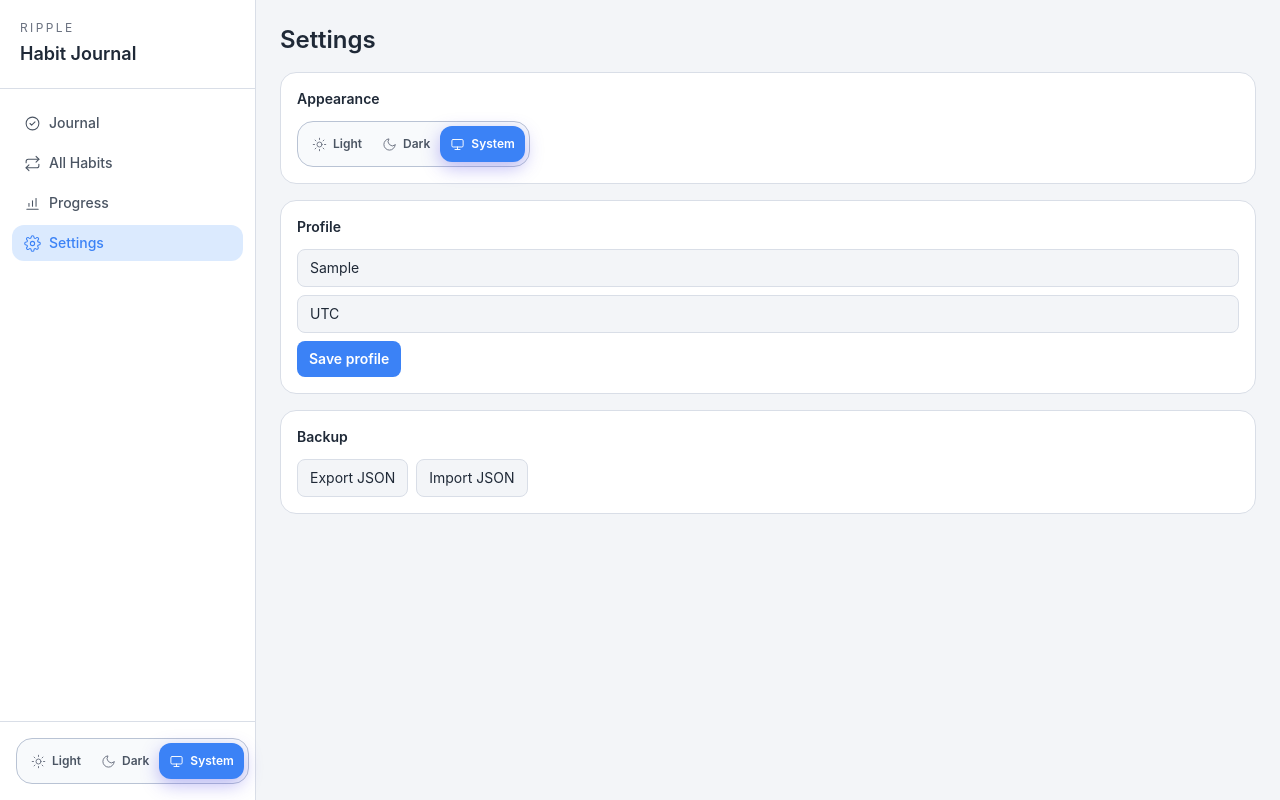
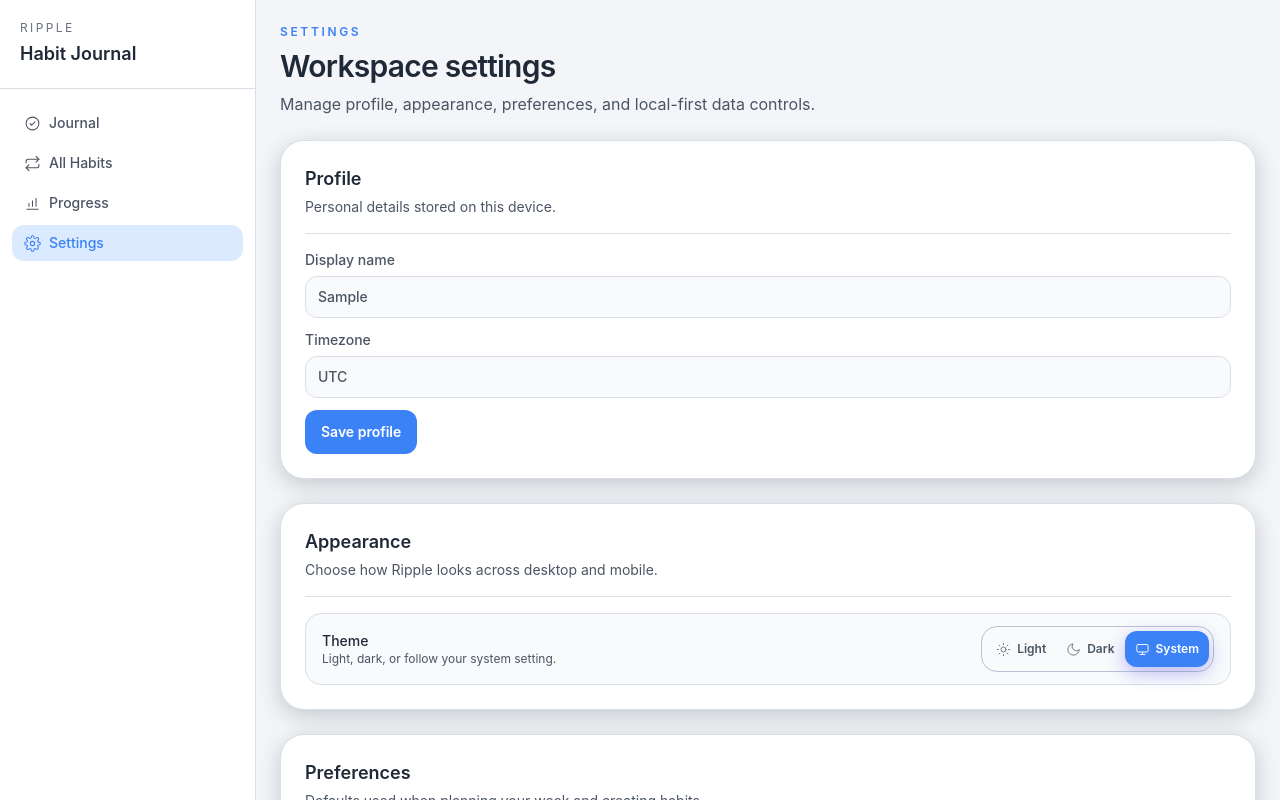
Before and after one commit to rasyidbejay/ripplehabits, a React (Vite) app: page /settings in a window 1280 px wide. Both pictures are taken after typing "Sample" into the empty fields and a click on the button "Save profile". Shown: the top 800 px of the page. Built offline with nearby package versions, Linux system fonts and the light colour scheme.

Commit message:
Build practical local-first settings screen

```diff
--- a/src/App.tsx
+++ b/src/App.tsx
@@ -11,7 +11,7 @@ import { SettingsPage } from './pages/SettingsPage'
 const detectTimezone = () => Intl.DateTimeFormat().resolvedOptions().timeZone || 'UTC'
 
 const App = () => {
-  const { user, isFirstRun, createUser, updateUser, exportAll, importAll } = useLocalUser()
+  const { user, isFirstRun, createUser, updateUser, exportAll, importAll, resetAll } = useLocalUser()
 
   return (
     <>
@@ -25,7 +25,7 @@ const App = () => {
             path="/settings"
             element={
               user ? (
-                <SettingsPage user={user} onSave={updateUser} onExport={exportAll} onImport={importAll} />
+                <SettingsPage user={user} onSave={updateUser} onExport={exportAll} onImport={importAll} onReset={resetAll} />
               ) : (
                 <section className="space-y-2">
                   <h1 className="text-xl font-semibold">Complete onboarding to access settings.</h1>
--- a/src/components/HabitForm.tsx
+++ b/src/components/HabitForm.tsx
@@ -2,6 +2,7 @@ import { useEffect, useMemo, useState } from 'react'
 import type { FormEvent } from 'react'
 import type { Habit, HabitCategory, HabitFrequencyType, Weekday } from '../types/models'
 import { ActionButton, FormField, SecondaryButton } from './ui/primitives'
+import { storage } from '../utils/storage'
 
 type HabitFormValues = {
   name: string
@@ -33,11 +34,11 @@ const WEEKDAY_OPTIONS: { label: string; value: Weekday }[] = [
   { label: 'Thu', value: 'thursday' }, { label: 'Fri', value: 'friday' }, { label: 'Sat', value: 'saturday' }, { label: 'Sun', value: 'sunday' },
 ]
 
-const defaultValues: HabitFormValues = {
+const getDefaultValues = (): HabitFormValues => ({
   name: '',
   description: '',
   category: 'health',
-  frequencyType: 'daily',
+  frequencyType: storage.get('userPreferences')?.defaultHabitFrequency ?? 'daily',
   targetDays: [],
   targetValue: 1,
   unit: '',
@@ -46,12 +47,12 @@ const defaultValues: HabitFormValues = {
   emoji: '✨',
   icon: 'sparkles',
   isArchived: false,
-}
+})
 
 const humanize = (value: string) => value.replaceAll('_', ' ').replace(/\b\w/g, (char) => char.toUpperCase())
 
 export const HabitForm = ({ onSubmit, initialValues, submitLabel = 'Save habit', onCancel }: HabitFormProps) => {
-  const valuesFromProps = useMemo(() => initialValues ?? defaultValues, [initialValues])
+  const valuesFromProps = useMemo(() => initialValues ?? getDefaultValues(), [initialValues])
   const [values, setValues] = useState<HabitFormValues>(valuesFromProps)
   const [error, setError] = useState('')
 
@@ -81,7 +82,7 @@ export const HabitForm = ({ onSubmit, initialValues, submitLabel = 'Save habit',
       isArchived: values.isArchived,
     })
 
-    if (!initialValues) setValues(defaultValues)
+    if (!initialValues) setValues(getDefaultValues())
   }
 
   return (
--- a/src/hooks/useLocalUser.ts
+++ b/src/hooks/useLocalUser.ts
@@ -4,6 +4,7 @@ import {
   exportAppData,
   getUserProfile,
   importAppData,
+  resetLocalAppData,
   saveUserProfile,
 } from '../utils/storage'
 
@@ -47,6 +48,11 @@ export const useLocalUser = () => {
     return result
   }
 
+  const resetAll = () => {
+    resetLocalAppData()
+    setUser(null)
+  }
+
   return {
     user,
     isFirstRun,
@@ -54,5 +60,6 @@ export const useLocalUser = () => {
     updateUser,
     exportAll: exportAppData,
     importAll,
+    resetAll,
   }
 }
--- a/src/pages/ProgressPage.tsx
+++ b/src/pages/ProgressPage.tsx
@@ -3,12 +3,6 @@ import { useMemo, useState } from 'react'
 import { Bar, BarChart, CartesianGrid, ResponsiveContainer, Tooltip, XAxis, YAxis } from 'recharts'
 import { CompletionLineChart } from '../components/charts/CompletionLineChart'
 import { useHabits } from '../hooks/useHabits'
-import {
-  getConsistencyGridData,
-  getMonthlySummary,
-  getPerformanceListData,
-  getWeekdayDistribution,
-} from '../utils/habitAnalytics'
 import { storage } from '../utils/storage'
 import { calculateCurrentStreak, calculateLongestStreak } from '../utils/streaks'
 
--- a/src/pages/SettingsPage.tsx
+++ b/src/pages/SettingsPage.tsx
@@ -1,73 +1,214 @@
 import { useRef, useState } from 'react'
 import type { ChangeEvent, FormEvent } from 'react'
+import { ConfirmDialog } from '../components/ConfirmDialog'
 import { ThemeSwitcher } from '../components/ThemeSwitcher'
+import { ActionButton, AppPageHeader, FormField, SectionCard, SecondaryButton, SettingsRow } from '../components/ui/primitives'
+import type { HabitFrequencyType, UserPreferences, Weekday } from '../types/models'
 import type { UserProfile } from '../types/user'
-
-export const SettingsSection = ({ title, children }: { title: string; children: React.ReactNode }) => (
-  <section className="rounded-2xl border border-border bg-surface-secondary p-4">
-    <h2 className="text-sm font-semibold">{title}</h2>
-    <div className="mt-3">{children}</div>
-  </section>
-)
+import { getRootStorageKey, storage } from '../utils/storage'
 
 type Props = {
   user: UserProfile
   onSave: (updates: { name: string; timezone: string }) => void
   onExport: () => string
   onImport: (value: string) => { ok: boolean; message: string }
+  onReset: () => void
 }
 
-export const SettingsPage = ({ user, onSave, onExport, onImport }: Props) => {
+const weekOptions: Array<{ label: string; value: Weekday }> = [
+  { label: 'Sunday', value: 'sunday' },
+  { label: 'Monday', value: 'monday' },
+  { label: 'Tuesday', value: 'tuesday' },
+  { label: 'Wednesday', value: 'wednesday' },
+  { label: 'Thursday', value: 'thursday' },
+  { label: 'Friday', value: 'friday' },
+  { label: 'Saturday', value: 'saturday' },
+]
+
+const habitBehaviorOptions: Array<{ label: string; value: HabitFrequencyType }> = [
+  { label: 'Daily', value: 'daily' },
+  { label: 'Weekly', value: 'weekly' },
+  { label: 'Specific days', value: 'specific_days' },
+  { label: 'Custom target', value: 'custom_target' },
+]
+
+const detectTimezone = () => Intl.DateTimeFormat().resolvedOptions().timeZone || 'UTC'
+const formatDateForFilename = () => new Date().toISOString().slice(0, 10)
+
+const getPreferenceDefaults = (): UserPreferences => ({
+  name: '',
+  timezone: detectTimezone(),
+  theme: 'system',
+  weekStartsOn: 'monday',
+  remindersEnabled: false,
+  defaultHabitColor: '#6366f1',
+  compactMode: false,
+  defaultHabitFrequency: 'daily',
+  updatedAt: new Date().toISOString(),
+})
+
+const readStoredPreferences = (): UserPreferences => {
+  const defaults = getPreferenceDefaults()
+  const current = storage.get('userPreferences')
+  if (!current) {
+    return defaults
+  }
+
+  return {
+    ...defaults,
+    ...current,
+    weekStartsOn: weekOptions.some((item) => item.value === current.weekStartsOn) ? current.weekStartsOn : defaults.weekStartsOn,
+    defaultHabitFrequency: habitBehaviorOptions.some((item) => item.value === current.defaultHabitFrequency)
+      ? current.defaultHabitFrequency
+      : defaults.defaultHabitFrequency,
+  }
+}
+
+export const SettingsPage = ({ user, onSave, onExport, onImport, onReset }: Props) => {
   const [name, setName] = useState(user.name)
   const [timezone, setTimezone] = useState(user.timezone)
+  const [weekStartsOn, setWeekStartsOn] = useState<Weekday>(() => readStoredPreferences().weekStartsOn)
+  const [defaultHabitFrequency, setDefaultHabitFrequency] = useState<HabitFrequencyType>(() => readStoredPreferences().defaultHabitFrequency)
   const [notice, setNotice] = useState('')
   const [error, setError] = useState('')
+  const [showResetConfirm, setShowResetConfirm] = useState(false)
   const fileInputRef = useRef<HTMLInputElement>(null)
 
-  const submit = (event: FormEvent<HTMLFormElement>) => {
+  const storageSummary = `${storage.list('habits').length + storage.list('checkIns').length + storage.list('achievements').length + storage.list('routines').length} local records`
+
+  const saveProfile = (event: FormEvent<HTMLFormElement>) => {
     event.preventDefault()
-    onSave({ name: name.trim(), timezone: timezone.trim() })
-    setNotice('Saved changes.')
+    if (!name.trim()) {
+      setError('Display name is required.')
+      setNotice('')
+      return
+    }
+
+    onSave({ name: name.trim(), timezone: timezone.trim() || detectTimezone() })
+    setError('')
+    setNotice('Profile saved.')
   }
 
-  const handleImport = async (event: ChangeEvent<HTMLInputElement>) => {
+  const savePreferences = () => {
+    const source = readStoredPreferences()
+    storage.set('userPreferences', {
+      ...source,
+      name: name.trim(),
+      timezone: timezone.trim() || detectTimezone(),
+      weekStartsOn,
+      defaultHabitFrequency,
+      updatedAt: new Date().toISOString(),
+    })
+    setError('')
+    setNotice('Preferences updated.')
+  }
+
+  const exportData = () => {
+    const content = onExport()
+    const blob = new Blob([content], { type: 'application/json' })
+    const url = URL.createObjectURL(blob)
+    const anchor = document.createElement('a')
+    anchor.href = url
+    anchor.download = `ripple-backup-${formatDateForFilename()}.json`
+    anchor.click()
+    URL.revokeObjectURL(url)
+    setError('')
+    setNotice('Backup exported.')
+  }
+
+  const handleImportFile = async (event: ChangeEvent<HTMLInputElement>) => {
     const file = event.target.files?.[0]
     if (!file) return
-    const result = onImport(await file.text())
-    if (result.ok) setNotice(result.message)
-    else setError(result.message)
-    event.target.value = ''
+
+    try {
+      const raw = await file.text()
+      const result = onImport(raw)
+      if (result.ok) {
+        setNotice(result.message)
+        setError('')
+      } else {
+        setError(result.message)
+        setNotice('')
+      }
+    } catch {
+      setError('Import failed: unable to read selected file.')
+      setNotice('')
+    } finally {
+      event.target.value = ''
+    }
   }
 
   return (
-    <div className="space-y-4">
-      <h2 className="text-2xl font-semibold">Settings</h2>
-      <SettingsSection title="Appearance"><ThemeSwitcher /></SettingsSection>
-      <SettingsSection title="Profile">
-        <form onSubmit={submit} className="space-y-2">
-          <input value={name} onChange={(event) => setName(event.target.value)} className="w-full rounded-lg border border-border bg-surface-primary px-3 py-2 text-sm" placeholder="Name" />
-          <input value={timezone} onChange={(event) => setTimezone(event.target.value)} className="w-full rounded-lg border border-border bg-surface-primary px-3 py-2 text-sm" placeholder="Timezone" />
-          <button className="rounded-lg bg-accent px-3 py-2 text-sm font-semibold text-white">Save profile</button>
+    <section className="space-y-6">
+      <AppPageHeader eyebrow="Settings" title="Workspace settings" description="Manage profile, appearance, preferences, and local-first data controls." />
+
+      <SectionCard title="Profile" description="Personal details stored on this device.">
+        <form onSubmit={saveProfile} className="space-y-3">
+          <FormField label="Display name">
+            <input value={name} onChange={(event) => setName(event.target.value)} className="w-full rounded-xl border border-border bg-surface-elevated px-3 py-2.5 text-sm outline-none focus:ring-2 focus:ring-accent/40" />
+          </FormField>
+          <FormField label="Timezone">
+            <input value={timezone} onChange={(event) => setTimezone(event.target.value)} className="w-full rounded-xl border border-border bg-surface-elevated px-3 py-2.5 text-sm outline-none focus:ring-2 focus:ring-accent/40" />
+          </FormField>
+          <ActionButton type="submit">Save profile</ActionButton>
         </form>
-      </SettingsSection>
-      <SettingsSection title="Backup">
-        <div className="flex gap-2">
-          <button onClick={() => {
-            const content = onExport()
-            const blob = new Blob([content], { type: 'application/json' })
-            const url = URL.createObjectURL(blob)
-            const a = document.createElement('a')
-            a.href = url
-            a.download = `ripple-backup-${new Date().toISOString().slice(0, 10)}.json`
-            a.click()
-            URL.revokeObjectURL(url)
-          }} className="rounded-lg border border-border bg-surface-primary px-3 py-2 text-sm">Export JSON</button>
-          <button onClick={() => fileInputRef.current?.click()} className="rounded-lg border border-border bg-surface-primary px-3 py-2 text-sm">Import JSON</button>
-          <input ref={fileInputRef} type="file" accept="application/json" className="hidden" onChange={handleImport} />
+      </SectionCard>
+
+      <SectionCard title="Appearance" description="Choose how Ripple looks across desktop and mobile.">
+        <SettingsRow label="Theme" description="Light, dark, or follow your system setting." trailing={<ThemeSwitcher />} />
+      </SectionCard>
+
+      <SectionCard title="Preferences" description="Defaults used when planning your week and creating habits.">
+        <div className="space-y-3">
+          <FormField label="Week starts on">
+            <select value={weekStartsOn} onChange={(event) => setWeekStartsOn(event.target.value as Weekday)} className="w-full rounded-xl border border-border bg-surface-elevated px-3 py-2.5 text-sm outline-none focus:ring-2 focus:ring-accent/40">
+              {weekOptions.map((option) => <option key={option.value} value={option.value}>{option.label}</option>)}
+            </select>
+          </FormField>
+          <FormField label="Default habit behavior">
+            <select value={defaultHabitFrequency} onChange={(event) => setDefaultHabitFrequency(event.target.value as HabitFrequencyType)} className="w-full rounded-xl border border-border bg-surface-elevated px-3 py-2.5 text-sm outline-none focus:ring-2 focus:ring-accent/40">
+              {habitBehaviorOptions.map((option) => <option key={option.value} value={option.value}>{option.label}</option>)}
+            </select>
+          </FormField>
+          <SecondaryButton type="button" onClick={savePreferences}>Save preferences</SecondaryButton>
         </div>
-      </SettingsSection>
+      </SectionCard>
+
+      <SectionCard title="Data" description="All Ripple data is local-first and stays in your browser unless you export it.">
+        <div className="space-y-3">
+          <SettingsRow label="Storage" description={`Stored under ${getRootStorageKey()} (${storageSummary}).`} />
+          <div className="flex flex-col gap-2 sm:flex-row sm:flex-wrap">
+            <SecondaryButton type="button" onClick={exportData}>Export data (JSON)</SecondaryButton>
+            <SecondaryButton type="button" onClick={() => fileInputRef.current?.click()}>Import data (JSON)</SecondaryButton>
+            <SecondaryButton type="button" className="border-rose-300 text-rose-600 hover:border-rose-400 hover:text-rose-700" onClick={() => setShowResetConfirm(true)}>Reset local data</SecondaryButton>
+            <input ref={fileInputRef} type="file" accept="application/json" className="hidden" onChange={handleImportFile} />
+          </div>
+          <p className="text-xs text-content-secondary">Import replaces current local data after file validation. Export includes profile and habit history.</p>
+        </div>
+      </SectionCard>
+
+      <SectionCard title="About" description="App and build information.">
+        <SettingsRow label="Ripple version" description={import.meta.env.VITE_APP_VERSION ?? 'dev build'} />
+        <p className="mt-3 text-xs text-content-secondary">Ripple is local-first. No account or backend is required for settings, habits, or progress.</p>
+      </SectionCard>
+
       {notice ? <p className="text-sm text-emerald-600">{notice}</p> : null}
       {error ? <p className="text-sm text-rose-600">{error}</p> : null}
-    </div>
+
+      <ConfirmDialog
+        open={showResetConfirm}
+        title="Reset all local Ripple data?"
+        confirmLabel="Reset data"
+        onCancel={() => setShowResetConfirm(false)}
+        onConfirm={() => {
+          onReset()
+          setShowResetConfirm(false)
+          setNotice('Local data reset. Complete onboarding to start fresh.')
+          setError('')
+        }}
+      >
+        This permanently removes your profile, habits, check-ins, and settings from this browser.
+      </ConfirmDialog>
+    </section>
   )
 }
--- a/src/types/models.ts
+++ b/src/types/models.ts
@@ -31,6 +31,7 @@ export interface UserPreferences {
   remindersEnabled: boolean
   defaultHabitColor: string
   compactMode: boolean
+  defaultHabitFrequency: HabitFrequencyType
   updatedAt: string
 }
 
--- a/src/utils/storage.ts
+++ b/src/utils/storage.ts
@@ -13,6 +13,7 @@ import { calculateHabitStreak } from './habitAnalytics'
 const ROOT_STORAGE_KEY = 'ripple:v1'
 const STORAGE_VERSION = 1 as const
 const ANTHROPIC_API_KEY_STORAGE_KEY = 'anthropicApiKey'
+const THEME_STORAGE_KEY = 'ripple:theme'
 
 export interface StorageSchema {
   userPreferences: UserPreferences
@@ -332,6 +333,13 @@ export const importAppData = (
   }
 }
 
+
+export const resetLocalAppData = (): void => {
+  localStorage.removeItem(ROOT_STORAGE_KEY)
+  localStorage.removeItem(ANTHROPIC_API_KEY_STORAGE_KEY)
+  localStorage.removeItem(THEME_STORAGE_KEY)
+}
+
 export const storage = {
   get<K extends keyof StorageSchema>(key: K): StorageSchema[K] | null {
     const root = readRoot()
```
